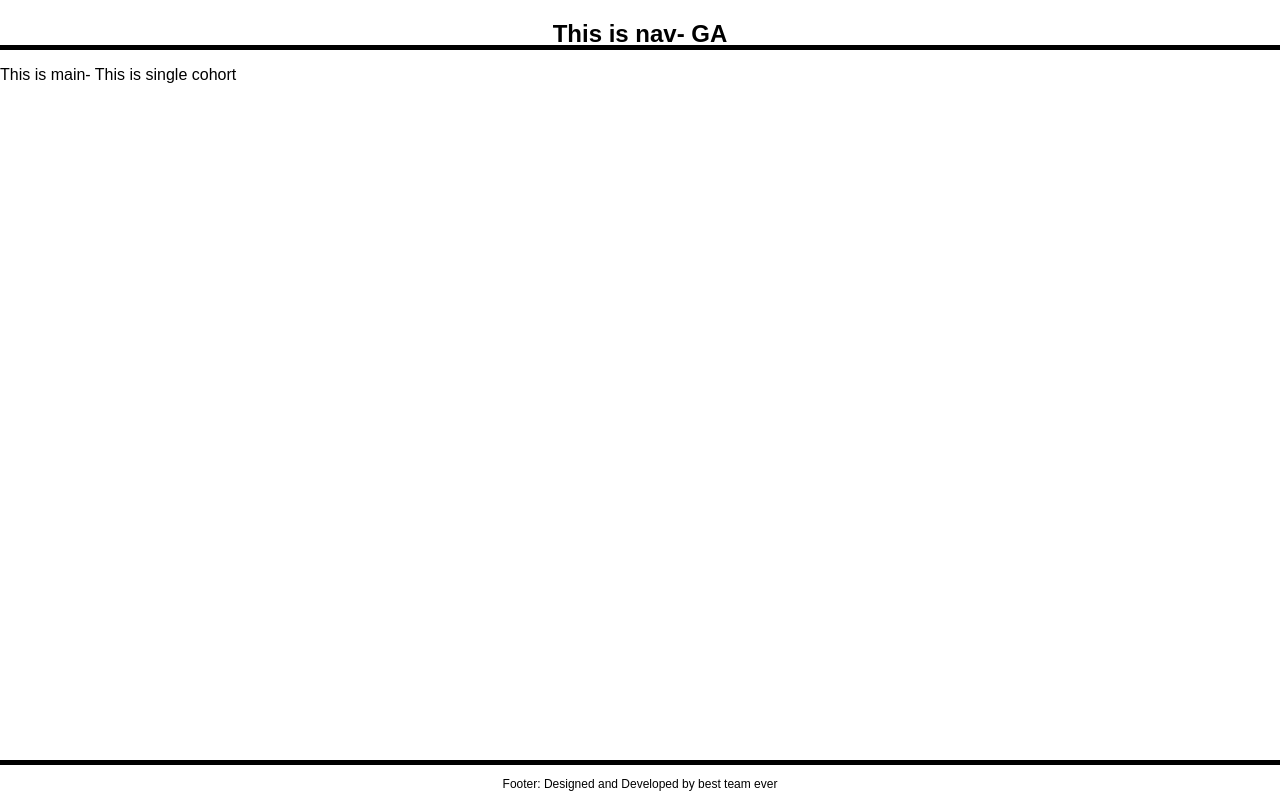
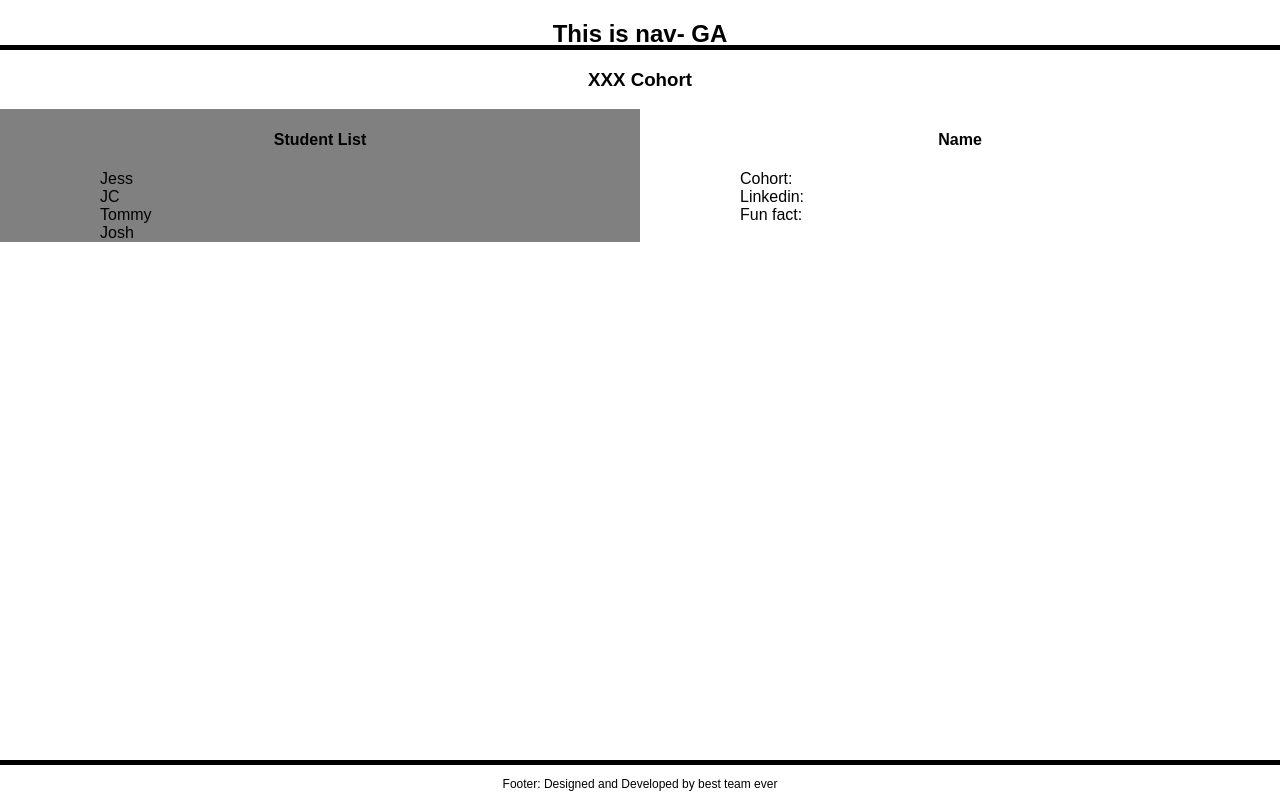
Before and after one commit to jessicalandzberg/Project3, a React (Create React App) app in the folder client/: page /cohort in a window 1280 px wide. Built offline with nearby package versions, Linux system fonts and the light colour scheme.

Commit message:
added some front end stuff

```diff
--- a/client/src/Components/AllCohorts.js
+++ b/client/src/Components/AllCohorts.js
@@ -3,7 +3,6 @@ import React from 'react';
 function AllCohorts() {
     return(
       <div className="AllCohorts">
-        <p> This is main - This is 3 cohorts </p>
       </div>
     )
 }
--- a/client/src/Components/SingleCohort.js
+++ b/client/src/Components/SingleCohort.js
@@ -1,11 +1,29 @@
 import React from 'react';
+import '../Css/SingleCohort.css';
 
 
 function SingleCohort() {
     return(
       <div className="SingleCohort">
-        <p> This is main- This is single cohort </p>
+        <h3 className="header"> XXX Cohort </h3>
 
+        <div className="SCRow">
+
+          <div className="StudentList">
+            <h4> Student List </h4>
+            <div> Jess </div>
+            <div> JC </div>
+            <div> Tommy </div>
+            <div> Josh </div>
+          </div>
+
+          <div className="singleStudent">
+            <h4> Name </h4>
+            <div> Cohort: </div>
+            <div> Linkedin: </div>
+            <div> Fun fact: </div>
+          </div>
+        </div>
       </div>
     )
 }
--- /dev/null
+++ b/client/src/Css/SingleCohort.css
@@ -0,0 +1,30 @@
+.header {
+  text-align: center;
+}
+
+.SCRow {
+  display: flex;
+  flex-direction: row;
+  align-items: flex-start;
+}
+
+.StudentList {
+  width: 50%;
+  /* height: 100%; */
+  padding-right: 100px;
+  padding-left: 100px;
+  background: gray;
+}
+
+.singleStudent {
+  width: 50%;
+  /* height: 100%; */
+  padding-right: 100px;
+  padding-left: 100px;
+}
+
+.SingleCohort h4 {
+  text-align: center;
+}
+
+/* need to add media query */
```
